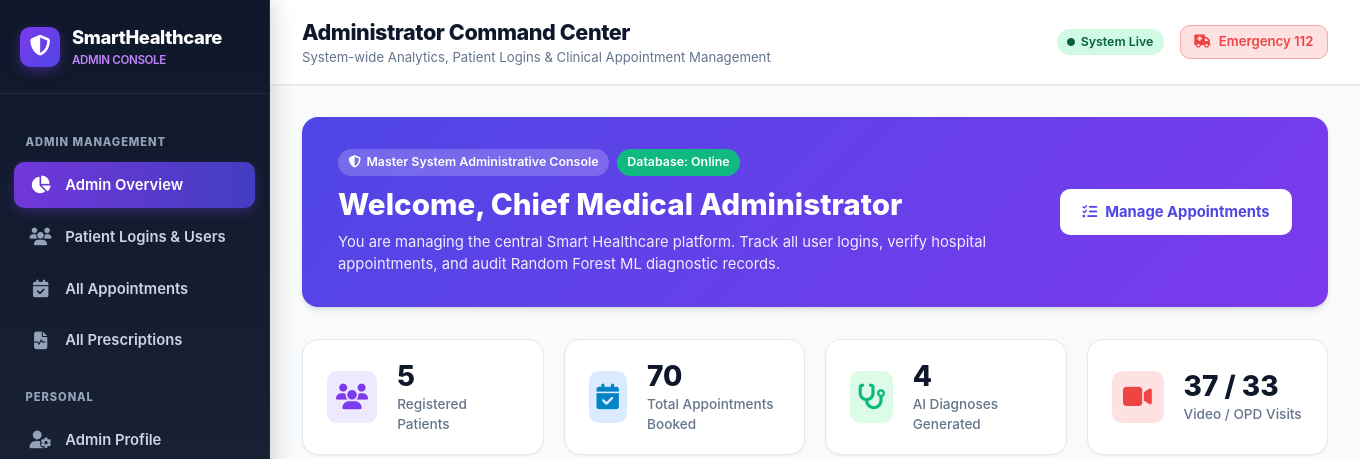
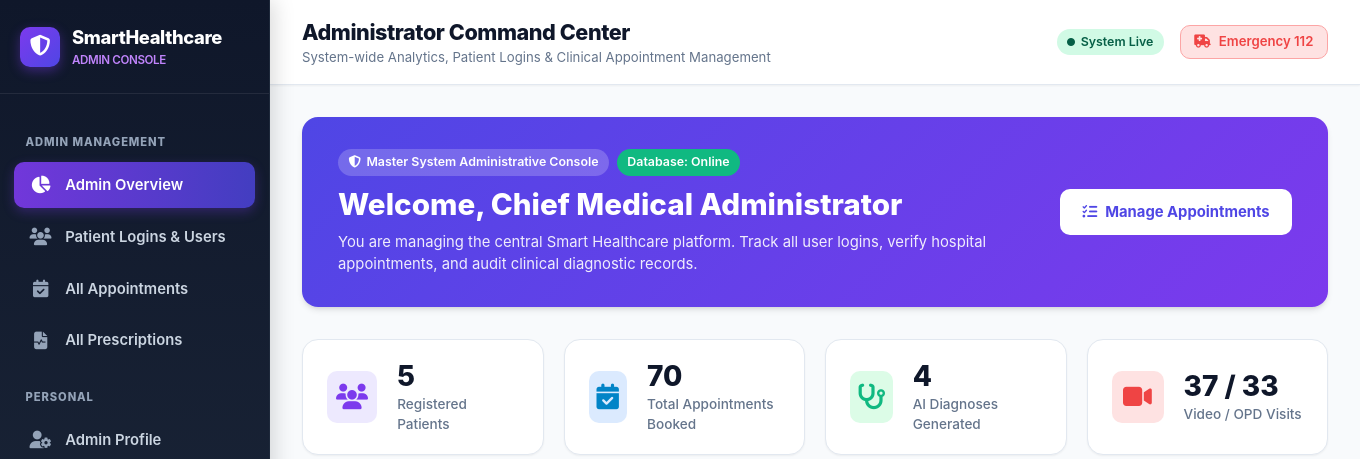
Before and after one commit to sravanthi9392-hub/SmartHealthCare, a Flask app: page /admin/dashboard in a window 1360 px wide. Shown: the top 459 px of the page. Run offline with Flask 3, Linux system fonts and the light colour scheme; a user stored in the database is signed in; data comes from the database, SQL or seed files in the repository.

Commit message:
Update admin_dashboard.html

```diff
--- a/templates/admin_dashboard.html
+++ b/templates/admin_dashboard.html
@@ -424,7 +424,7 @@ document.addEventListener("DOMContentLoaded", function () {
                 Welcome, {{ current_user.full_name }}
             </h2>
             <p style="opacity: 0.9; font-size: 0.925rem; max-width: 650px;">
-                You are managing the central Smart Healthcare platform. Track all user logins, verify hospital appointments, and audit Random Forest ML diagnostic records.
+                You are managing the central Smart Healthcare platform. Track all user logins, verify hospital appointments, and audit clinical diagnostic records.
             </p>
         </div>
         <div>
```
